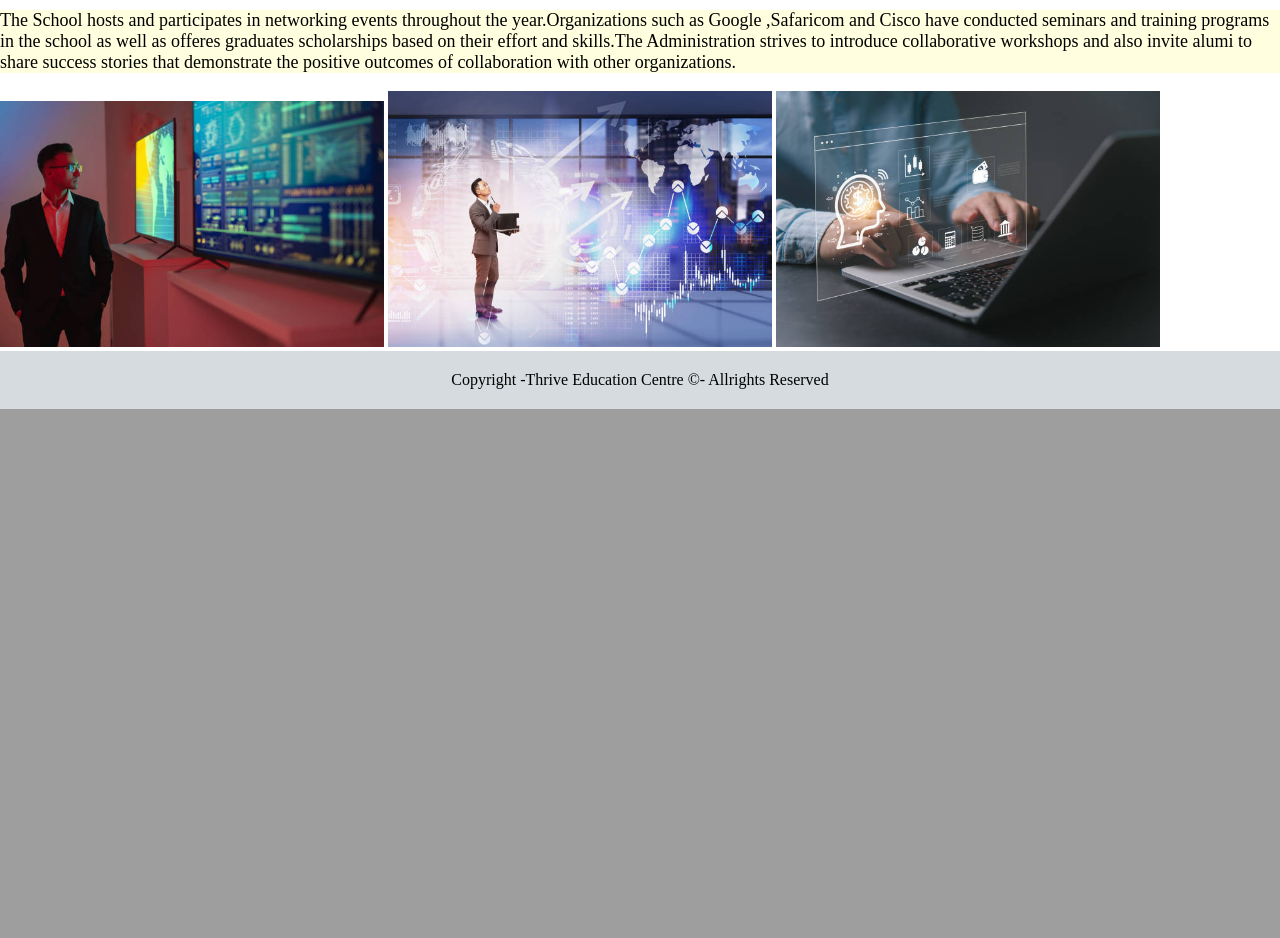
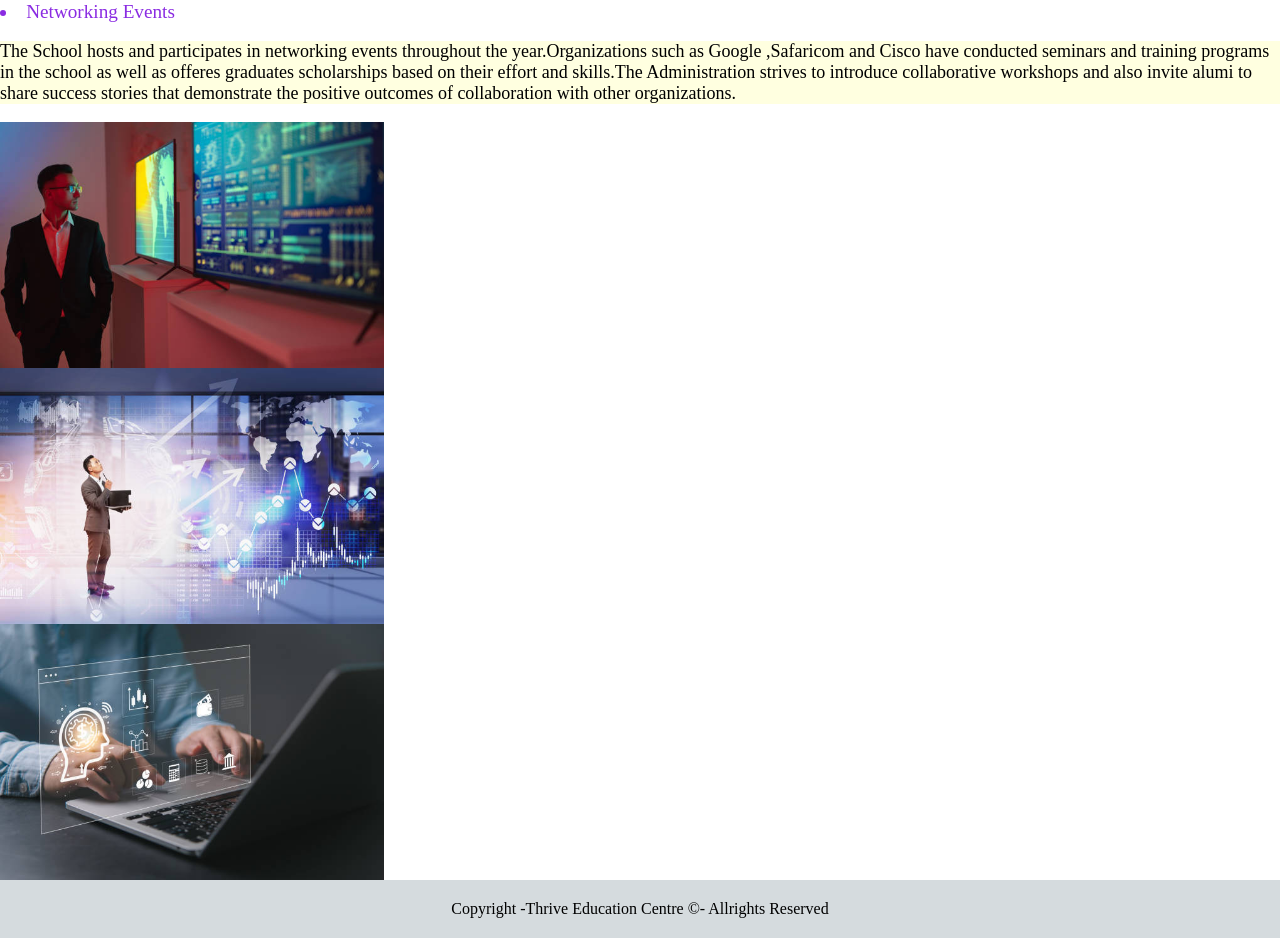
Before and after one commit to Clarita254/THRIVESCHOOL, a PHP site: page /Collaborating.html in a window 1280 px wide. Shown: the part 1400-2338 px from the top of the page. Before the commit the page ends 1809 px from the top, so only its background shows below. Run offline with PHP 8.4, Linux system fonts and the light colour scheme.

Commit message:
New Update

```diff
--- a/Collaborating.html
+++ b/Collaborating.html
@@ -39,6 +39,7 @@
 
         }
 
+
     </style>
 </head>
 <body >
@@ -48,39 +49,44 @@
 
 
     </div>
+    <div class="container">
     <h1 >COLLABORATION</h1>
     <h2 >Are you interested in collaborating with others in Tech?</h2>
 
 <div class="images">
+    <div class="rounded">
     <p >Thrive Education Centre offers collaborative tools.Collaborating with companies and individuals has expanded networks and open doors to new opportunities in the market.The aim of collaboration in Thrive School is to nurture individuals with not only comprehensive skills but also enhancing their networking capabilities.Collaborating with diverse partners stimulates Innovation and creativity in the field of tech by bringing together different perpectives and ideas.<br></p>
 
-    <img src="Images/People/pp28.jpg"width="30%">
-    <img src="Images/People/pp29.jpg"width="30%">
-    <img src="Images/People/pp27.jpg"width="30%">
+    <img src="Images/People/pp28.jpg"width="30%" class="rounded">
+    <img src="Images/People/pp29.jpg"width="30%" class="rounded">
+    <img src="Images/People/pp27.jpg"width="30%" class="rounded">
+</div>
 </div>
     <h3>Collaboration undertaken</h3>
 <!--Forms of Collaboration-->
     <li >Partnerships</li>
     <p>Thrive Education Centre has been able to partner with high Tech companies such as safaricom.Safaricom in partnership with the school is providing job opportunities to our graduates as well as training programs to up their skills in Tech.i.e Microsoft and oracle<br></p>
-
-    <img src="Images/Background/bb3.jpg"width="30%">
-    <img src="Images/People/pp20.jpg"width="30%">
-    <img src="Images/People/pp19.jpg"width="30%">
-
+<div class="rounded">
+    <img src="Images/Background/bb3.jpg"width="30%" class="rounded">
+    <img src="Images/People/pp20.jpg"width="30%" class="rounded">
+    <img src="Images/People/pp19.jpg"width="30%" class="rounded">
+</div>
     <li >Internship</li>
     <p>Thrive Education Centre in partnership with Microsoft,Google,Safaricom ,Oracle etc,has been able to offer intership programs to our students. This enables the student to have a practical experience of applying their skills in a work-based institution.The internship programs is offered to students once they reach their 3rd year of study in the school.<br></p>
+<div class="rounded">
+   <img src="Images/People/pp30.jpg"width="30%" class="rounded">
+    <img src="Images/People/pp31.jpg"width="30%" class="rounded">
+    <img src="Images/People/pp26.jpg"width="30%" class="rounded">
 
-   <img src="Images/People/pp30.jpg"width="30%">
-    <img src="Images/People/pp31.jpg"width="30%">
-    <img src="Images/People/pp26.jpg"width="30%">
-
-
+</div>
     <li>Networking Events</li>
     <p >The School hosts and participates in networking events throughout the year.Organizations such as Google ,Safaricom and Cisco have conducted seminars and training programs in the school as well as offeres graduates scholarships based on their effort and skills.The Administration strives to introduce collaborative workshops and also invite alumi to share success stories that demonstrate the positive outcomes of collaboration with other organizations.<br></p>
 <!--Images-->
-    <img src="Images/People/pp32.jpg"width="30%">
-    <img src="Images/People/pp34.jpg"width="30%">
-    <img src="Images/People/pp35.jpg"width="30%">
+    <img src="Images/People/pp32.jpg"width="30%" class="rounded">
+    <img src="Images/People/pp34.jpg"width="30%" class="rounded">
+    <img src="Images/People/pp35.jpg"width="30%" class="rounded">
+
+</div>
 
     <div class="footer">
         Copyright -Thrive Education Centre &copy;- Allrights Reserved
--- a/css/style.css
+++ b/css/style.css
@@ -19,9 +19,7 @@ body{
       background-color: aliceblue;
       text-decoration:underline;
   }
-  .topnav-right{
-      float:right;
-  }
+
 .bgcolor{
     background-color: rgb(255, 240, 243);
 }
@@ -33,3 +31,7 @@ body{
     text-align: center;
     font: size 0.7em;
 }
+
+.container{
+    display: grid;
+}
```
Also changed, not shown: ContactUs.html (+4 -3 lines), FinancialAid.html (+7 -5 lines), about.html (+16 -10 lines), courses.html (+22 -17 lines), index.html (+15 -9 lines).
